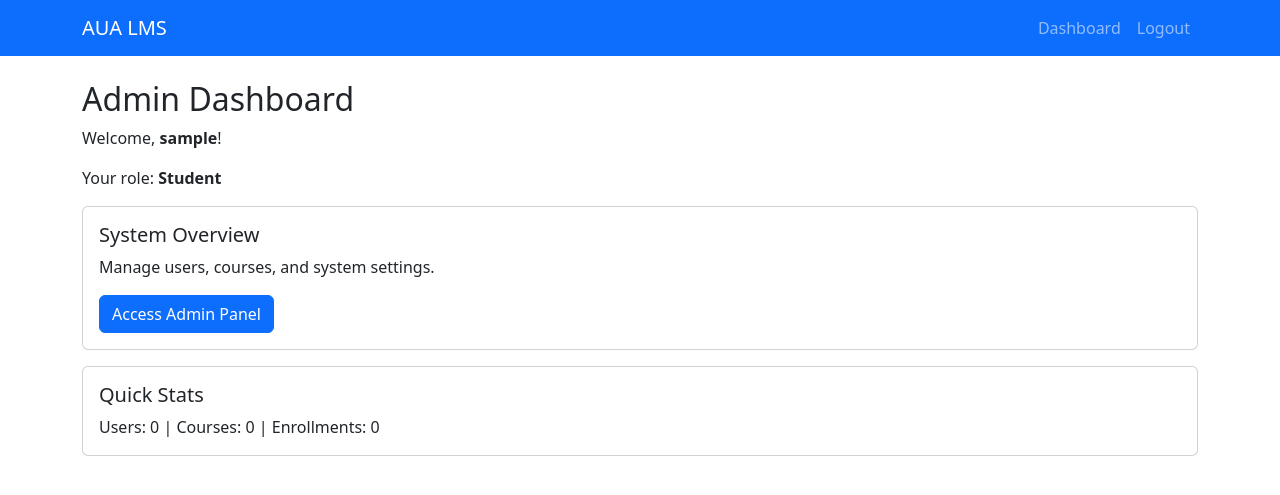
After one commit to AL-ANWARTECH/AUA_lms, a Django app: page /dashboard/admin/ in a window 1280 px wide. The commit adds this page. Shown: the top 495 px of the page. Run offline with Django 5.2, Linux system fonts and the light colour scheme; the visitor is signed in with stand-in values (Sample User, id 1).

Commit message:
feat(auth): add login and logout with role-based redirects

```diff
--- a/core/urls.py
+++ b/core/urls.py
@@ -5,7 +5,10 @@ from . import views
 urlpatterns = [
     path('', views.home, name='home'),
     path('register/', views.register, name='register'),
+    path('login/', views.CustomLoginView.as_view(), name='login'),
+    path('logout/', views.logout_view, name='logout'),
     path('dashboard/', views.dashboard, name='dashboard'),
-    path('login/', auth_views.LoginView.as_view(template_name='core/login.html'), name='login'),
-    path('logout/', auth_views.LogoutView.as_view(), name='logout'),
+    path('dashboard/student/', views.student_dashboard, name='student_dashboard'),
+    path('dashboard/instructor/', views.instructor_dashboard, name='instructor_dashboard'),
+    path('dashboard/admin/', views.admin_dashboard, name='admin_dashboard'),
 ]
--- a/core/views.py
+++ b/core/views.py
@@ -1,8 +1,27 @@
+from django.contrib.auth import logout as django_logout
+from django.shortcuts import redirect
 from django.shortcuts import render, redirect
 from django.contrib.auth.decorators import login_required
-from django.contrib.auth import login
+from django.contrib.auth import login, authenticate
 from django.contrib import messages
+from django.contrib.auth.views import LoginView
+from django.urls import reverse_lazy
 from .forms import CustomUserCreationForm
+
+class CustomLoginView(LoginView):
+    template_name = 'core/login.html'
+
+    def get_success_url(self):
+        """Redirect based on user role after successful login"""
+        user = self.request.user
+        if user.role == 'student':
+            return reverse_lazy('student_dashboard')
+        elif user.role == 'instructor':
+            return reverse_lazy('instructor_dashboard')
+        elif user.role == 'admin':
+            return reverse_lazy('admin_dashboard')
+        else:
+            return reverse_lazy('dashboard')  # fallback
 
 def home(request):
     """Home page view"""
@@ -24,8 +43,37 @@ def register(request):
 
 @login_required
 def dashboard(request):
-    """User dashboard view"""
+    """Generic dashboard view"""
     context = {
         'user_role': request.user.role,
     }
     return render(request, 'core/dashboard.html', context)
+
+@login_required
+def student_dashboard(request):
+    """Student-specific dashboard"""
+    context = {
+        'user_role': request.user.role,
+    }
+    return render(request, 'core/student_dashboard.html', context)
+
+@login_required
+def instructor_dashboard(request):
+    """Instructor-specific dashboard"""
+    context = {
+        'user_role': request.user.role,
+    }
+    return render(request, 'core/instructor_dashboard.html', context)
+
+@login_required
+def admin_dashboard(request):
+    """Admin-specific dashboard"""
+    context = {
+        'user_role': request.user.role,
+    }
+    return render(request, 'core/admin_dashboard.html', context)
+
+def logout_view(request):
+    """Custom logout view"""
+    django_logout(request)
+    return redirect('home')
--- a/lms/settings.py
+++ b/lms/settings.py
@@ -124,3 +124,5 @@ DEFAULT_AUTO_FIELD = 'django.db.models.BigAutoField'
 AUTH_USER_MODEL = 'core.CustomUser'
 STATIC_URL = '/static/'
 STATICFILES_DIRS = [BASE_DIR / 'static']
+LOGIN_URL = 'login'
+LOGIN_REDIRECT_URL = 'dashboard'
--- a/templates/base.html
+++ b/templates/base.html
@@ -21,7 +21,15 @@
                 <ul class="navbar-nav ms-auto">
                     {% if user.is_authenticated %}
                         <li class="nav-item">
-                            <a class="nav-link" href="{% url 'dashboard' %}">Dashboard</a>
+                            {% if user.role == 'student' %}
+                                <a class="nav-link" href="{% url 'student_dashboard' %}">Dashboard</a>
+                            {% elif user.role == 'instructor' %}
+                                <a class="nav-link" href="{% url 'instructor_dashboard' %}">Dashboard</a>
+                            {% elif user.role == 'admin' %}
+                                <a class="nav-link" href="{% url 'admin_dashboard' %}">Dashboard</a>
+                            {% else %}
+                                <a class="nav-link" href="{% url 'dashboard' %}">Dashboard</a>
+                            {% endif %}
                         </li>
                         <li class="nav-item">
                             <a class="nav-link" href="{% url 'logout' %}">Logout</a>
--- /dev/null
+++ b/templates/core/admin_dashboard.html
@@ -0,0 +1,28 @@
+{% extends 'base.html' %}
+
+{% block title %}Admin Dashboard - AUA LMS{% endblock %}
+
+{% block content %}
+<div class="row">
+    <div class="col-12">
+        <h2>Admin Dashboard</h2>
+        <p>Welcome, <strong>{{ user.username }}</strong>!</p>
+        <p>Your role: <strong>{{ user_role|title }}</strong></p>
+
+        <div class="card mt-3">
+            <div class="card-body">
+                <h5 class="card-title">System Overview</h5>
+                <p class="card-text">Manage users, courses, and system settings.</p>
+                <a href="/admin/" class="btn btn-primary">Access Admin Panel</a>
+            </div>
+        </div>
+
+        <div class="card mt-3">
+            <div class="card-body">
+                <h5 class="card-title">Quick Stats</h5>
+                <p class="card-text">Users: 0 | Courses: 0 | Enrollments: 0</p>
+            </div>
+        </div>
+    </div>
+</div>
+{% endblock %}
```
Also changed, not shown: templates/core/instructor_dashboard.html (added, +28 -0 lines), templates/core/student_dashboard.html (added, +28 -0 lines).
